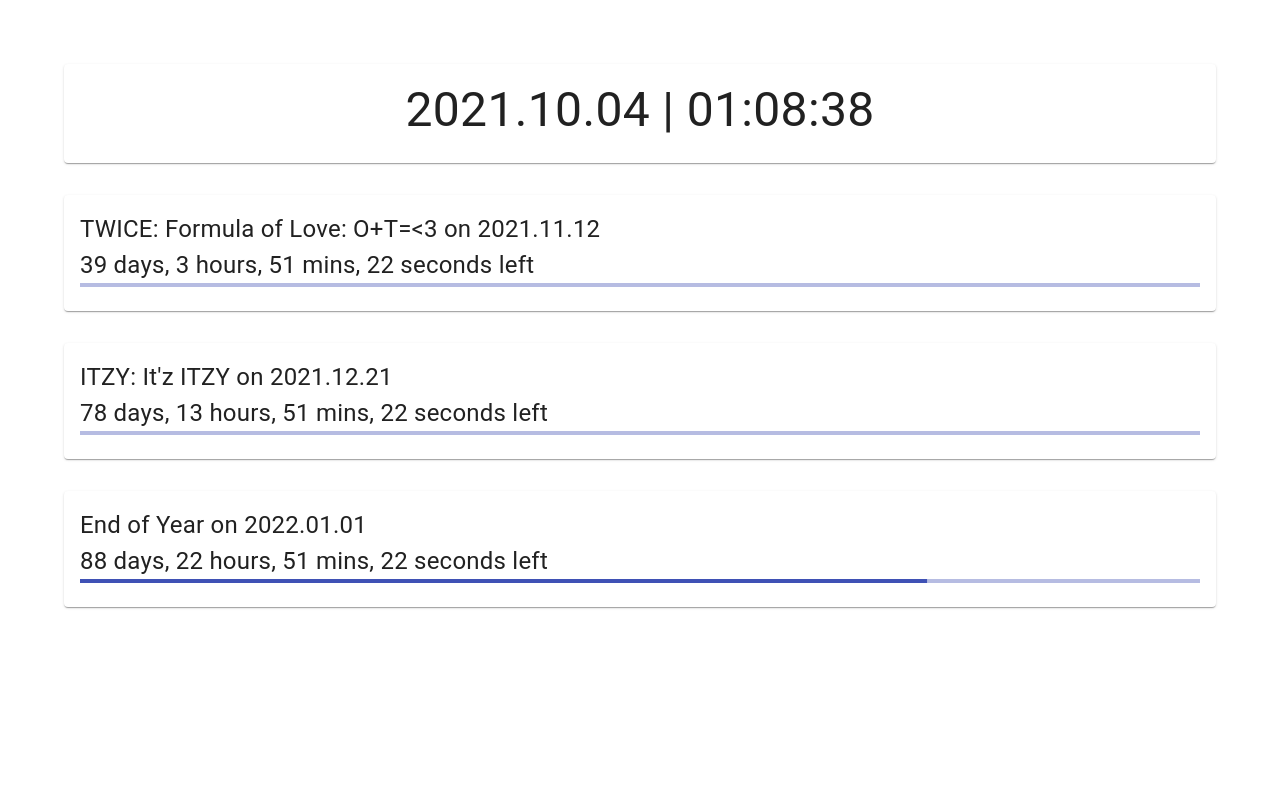
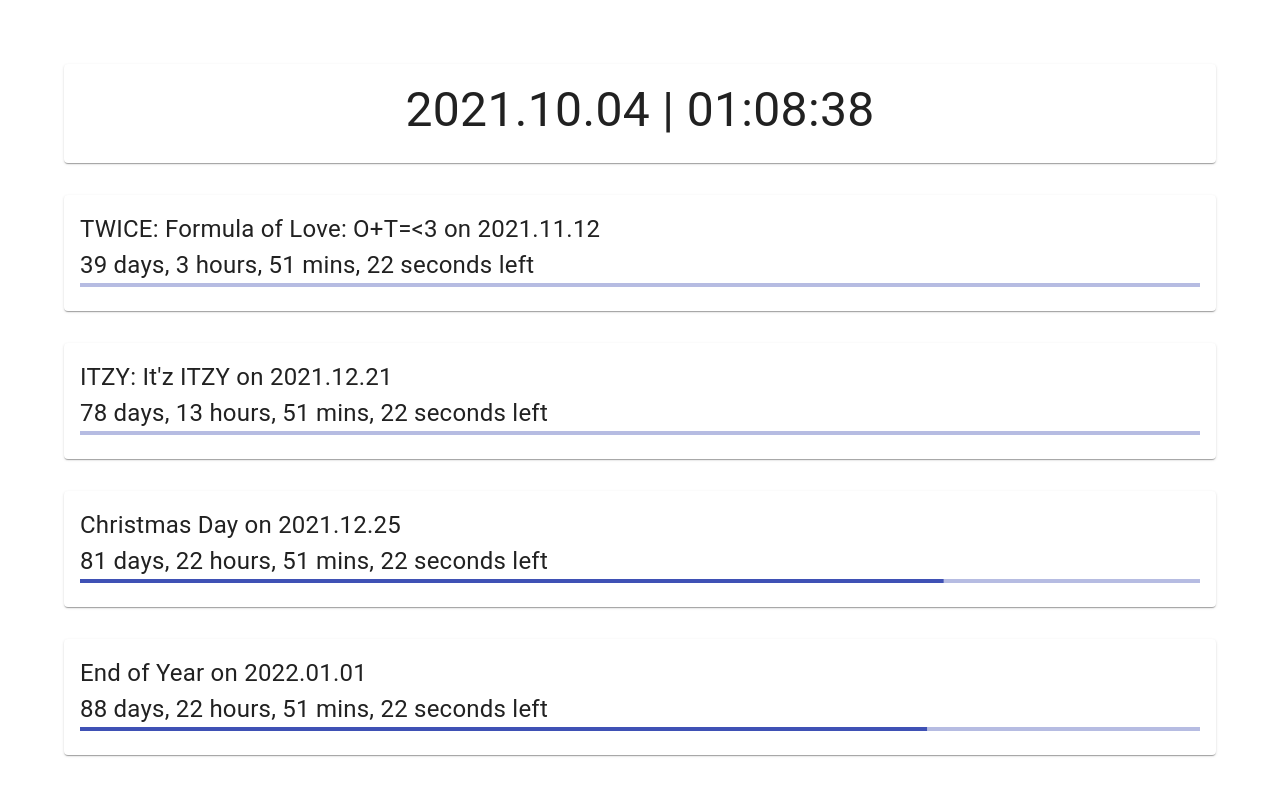
Before and after one commit to adcbotwastaken/countdown, a React (Create React App) app: page / in a window 1280 px wide. Shown: the top 796 px of the page. Built offline with nearby package versions, Linux system fonts and the light colour scheme.

Commit message:
added countdown date

```diff
--- a/src/data/countdownDates.js
+++ b/src/data/countdownDates.js
@@ -50,6 +50,11 @@
         "startDate": '2021-10-31T15:00:16.000Z',
         "endDate": '2021-12-22T00:00:00.000+09:00'
     },
+    {
+        "name": "Christmas Day",
+        "startDate": "2021-01-01T00:00:00",
+        "endDate": "2021-12-25T00:00:00",
+    },
 
     {
         "name": "End of Year",
```
